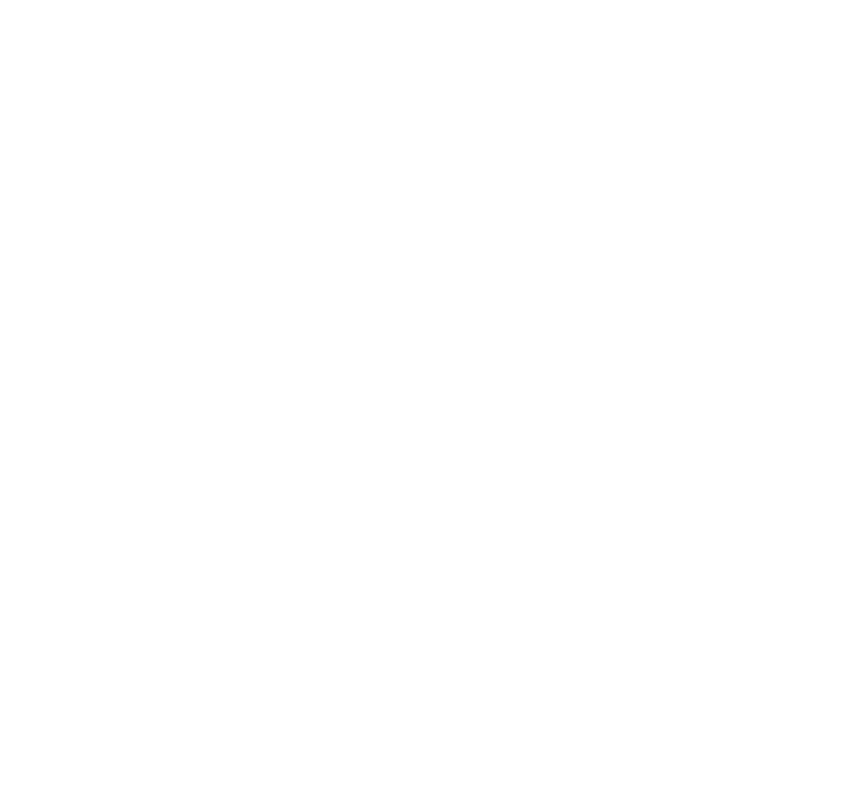
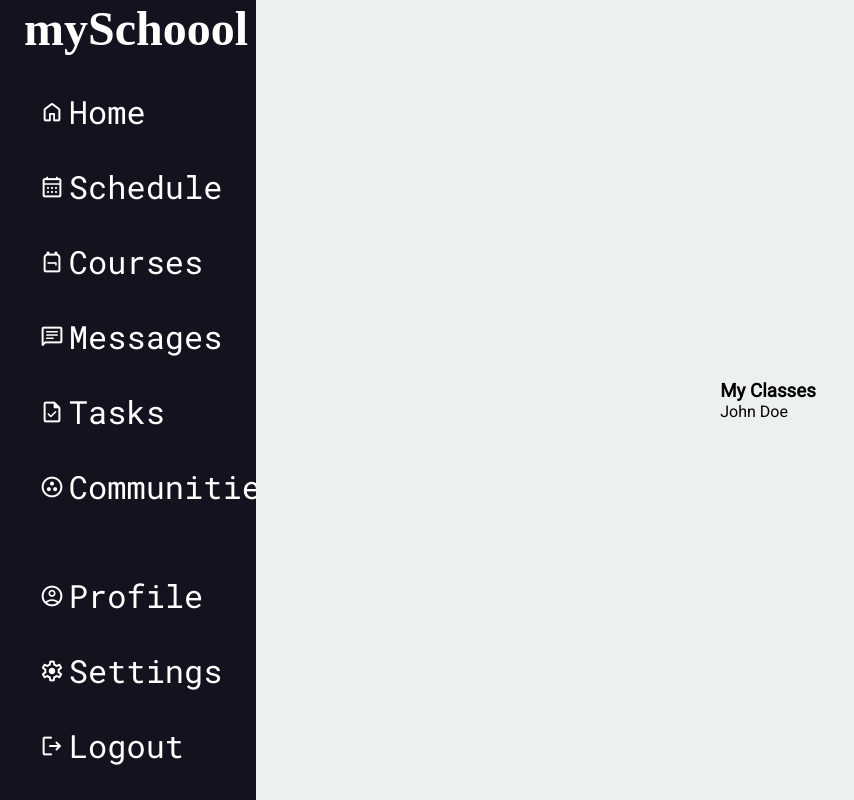
Before and after one commit to joajimenez/schoool_dashboard, a plain HTML site: page index.html in a window 1280 px wide. Shown: the whole page, without its empty margins (0-854 px from the left). Drawn offline with nearby package versions, Linux system fonts and the light colour scheme; a web font is replaced by a local one.

Commit message:
Completed sidebar

```diff
--- a/css/style.css
+++ b/css/style.css
@@ -0,0 +1,75 @@
+@import url('https://fonts.googleapis.com/css2?family=Borel&family=Poppins&family=Roboto&family=Roboto+Mono&display=swap');
+
+* {
+  margin: 0;
+  padding: 0;
+  box-sizing: border-box;
+}
+
+html,
+body {
+  width: 100%;
+  height: 100%;
+  font-family: 'Roboto', sans-serif;
+}
+
+.material-symbols-rounded {
+  font-variation-settings: 'FILL' 0, 'wght' 600, 'GRAD' 0, 'opsz' 48;
+}
+
+.container {
+  width: 100%;
+  height: 100%;
+  display: flex;
+  justify-content: space-between;
+  align-items: center;
+}
+
+.sidebar {
+  width: 20%;
+  height: 100%;
+  background-color: #14121e;
+  display: flex;
+  flex-direction: column;
+  justify-content: space-around;
+}
+
+main {
+  width: 80%;
+  height: 100%;
+  background-color: #ecf0f1;
+  display: flex;
+  flex-direction: column;
+  justify-content: center;
+  align-items: center;
+}
+
+ul {
+  list-style: none;
+  color: #fff;
+  padding-left: 1.5rem;
+}
+
+li {
+  margin: 2rem 1rem;
+  display: flex;
+  align-items: center;
+  font-size: 2rem;
+  /* justify-items: center; */
+  font-family: 'roboto mono', monospace;
+}
+
+li:hover {
+  cursor: pointer;
+}
+
+span {
+  padding-right: 0.3rem;
+}
+
+.logo {
+  font-family: 'Borel', serif;
+  font-size: 3rem;
+  color: #fff;
+  margin-left: 1.5rem;
+}
--- a/index.html
+++ b/index.html
@@ -3,15 +3,60 @@
   <head>
     <meta charset="UTF-8" />
     <meta name="viewport" content="width=device-width, initial-scale=1.0" />
-    <title>Schoool's Students Dashboard</title>
+    <link rel="stylesheet" href="./css/style.css" />
+    <link
+      rel="stylesheet"
+      href="https://fonts.googleapis.com/css2?family=Material+Symbols+Rounded:opsz,wght,FILL,GRAD@20..48,100..700,0..1,-50..200"
+    />
+    <title>Schoool's Student Dashboard</title>
   </head>
   <body>
     <div class="container">
-      <header>
-        <div class="logo"></div>
-        <nav></nav>
-      </header>
-      <main></main>
+      <div class="sidebar">
+        <h2 class="logo">mySchoool</h2>
+        <ul>
+          <li><span class="material-symbols-rounded"> home </span>Home</li>
+          <li><span class="material-symbols-rounded">
+            calendar_month
+            </span>Schedule</li>
+          <li><span class="material-symbols-rounded">
+            backpack
+            </span>Courses</li>
+          <li><span class="material-symbols-rounded">
+            chat
+            </span>Messages</li>
+          <li><span class="material-symbols-rounded">
+            task
+            </span>Tasks</li>
+          <li><span class="material-symbols-rounded">
+            communities
+            </span>Communities</li>
+        </ul>
+        <ul>
+          <li><span class="material-symbols-rounded">
+            account_circle
+            </span>Profile</li>
+          <li><span class="material-symbols-rounded">
+            settings
+            </span>Settings</li>
+          <li><span class="material-symbols-rounded">
+            logout
+            </span>Logout</li>
+        </ul>
+      </div>
+      <main>
+        <header>
+
+          <nav>
+            <h3>My Classes</h3>
+            <div class="search-bar"></div>
+            <div class="user">
+              <div class="user-img"></div>
+              <div class="user-name">John Doe</div>
+            </div>
+          </nav>
+        </header>
+      </main>
       <footer></footer>
     </div>
   </body>
```
